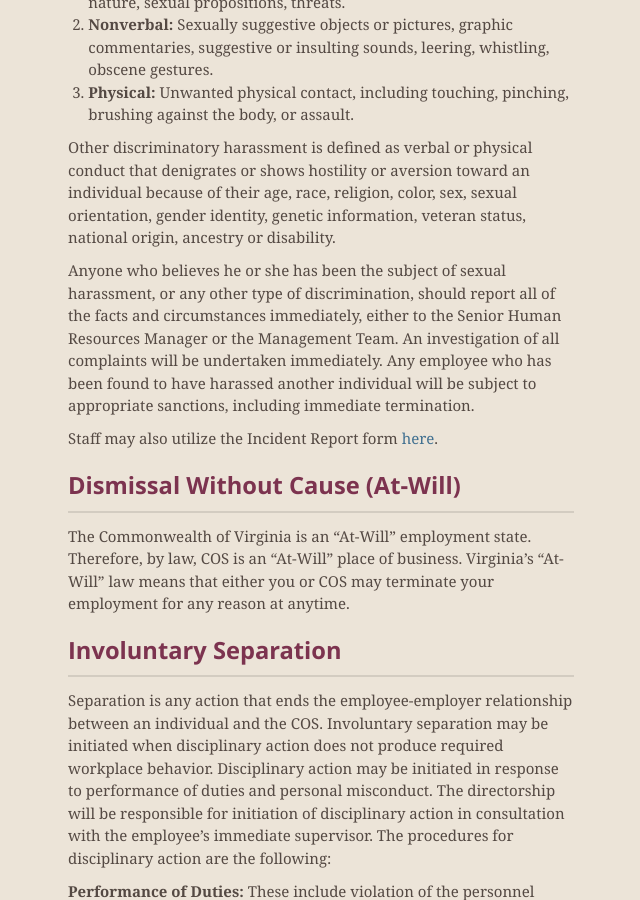
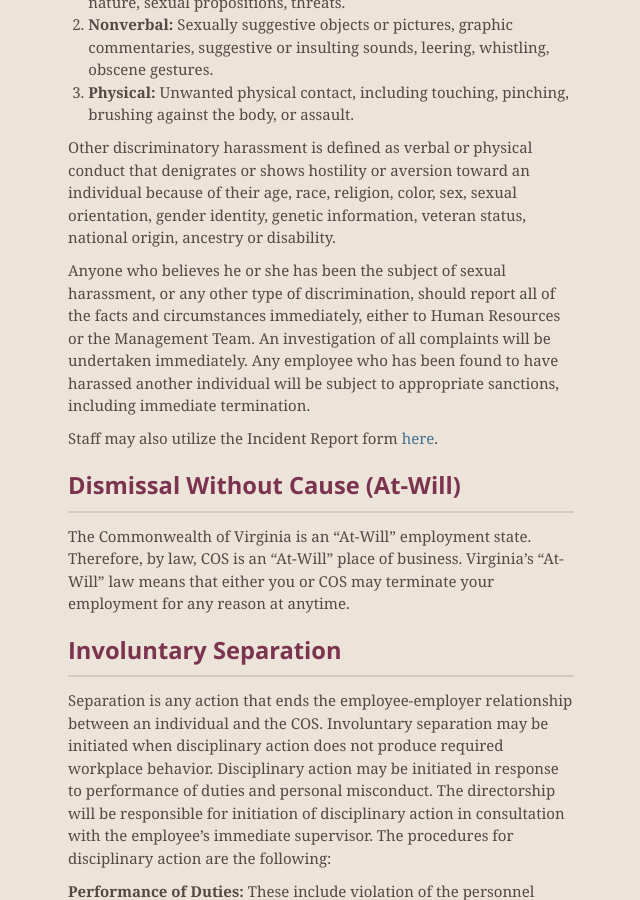
Before and after one commit to CenterForOpenScience/Policies-and-Procedures, a Jekyll site: the page built from index.md, in a window 1280 px wide and 900 px high, scrolled down 13521 px. Shown: the whole window, without its empty margins (319-959 px from the left). Built offline with Jekyll 4.4.1, drawn with Linux system fonts in a browser that asks for light colours; nearby versions of some CDN libraries; our own code applies the rules of GitHub Pages for plain Markdown files; some of the changed text lies outside the part shown.

Commit message:
Update index.md

```diff
--- a/index.md
+++ b/index.md
@@ -164,7 +164,7 @@
 Use of Email &amp; Personal Computer Equipment
 ------------------
 
-All staff will receive a COS email address.  Use of personal equipment for COS projects is not encouraged as COS is not liable for covering any damages to personal property.  If your COS technology needs are not being met, please discuss them with the Senior Business Manager.
+All staff will receive a COS email address.  Use of personal equipment for COS projects is not encouraged as COS is not liable for covering any damages to personal property.  If your COS technology needs are not being met, please discuss them with Human Resources.
 
 Acceptable Use Policy
 ------------------
@@ -281,7 +281,7 @@
 
 Other discriminatory harassment is defined as verbal or physical conduct that denigrates or shows hostility or aversion toward an individual because of their age, race, religion, color, sex, sexual orientation, gender identity, genetic information, veteran status, national origin, ancestry or disability.
 
-Anyone who believes he or she has been the subject of sexual harassment, or any other type of discrimination, should report all of the facts and circumstances immediately, either to the Senior Human Resources Manager or the Management Team.  An investigation of all complaints will be undertaken immediately.  Any employee who has been found to have harassed another individual will be subject to appropriate sanctions, including immediate termination.
+Anyone who believes he or she has been the subject of sexual harassment, or any other type of discrimination, should report all of the facts and circumstances immediately, either to Human Resources or the Management Team.  An investigation of all complaints will be undertaken immediately.  Any employee who has been found to have harassed another individual will be subject to appropriate sanctions, including immediate termination.
 
 Staff may also utilize the Incident Report form [here](https://docs.google.com/forms/d/e/1FAIpQLSffHJr_NS-2BIG1xhyOQzNOXG_gkLIdPkGI6y6V3HAsD5tnKg/viewform?usp=sharing).
 
```
